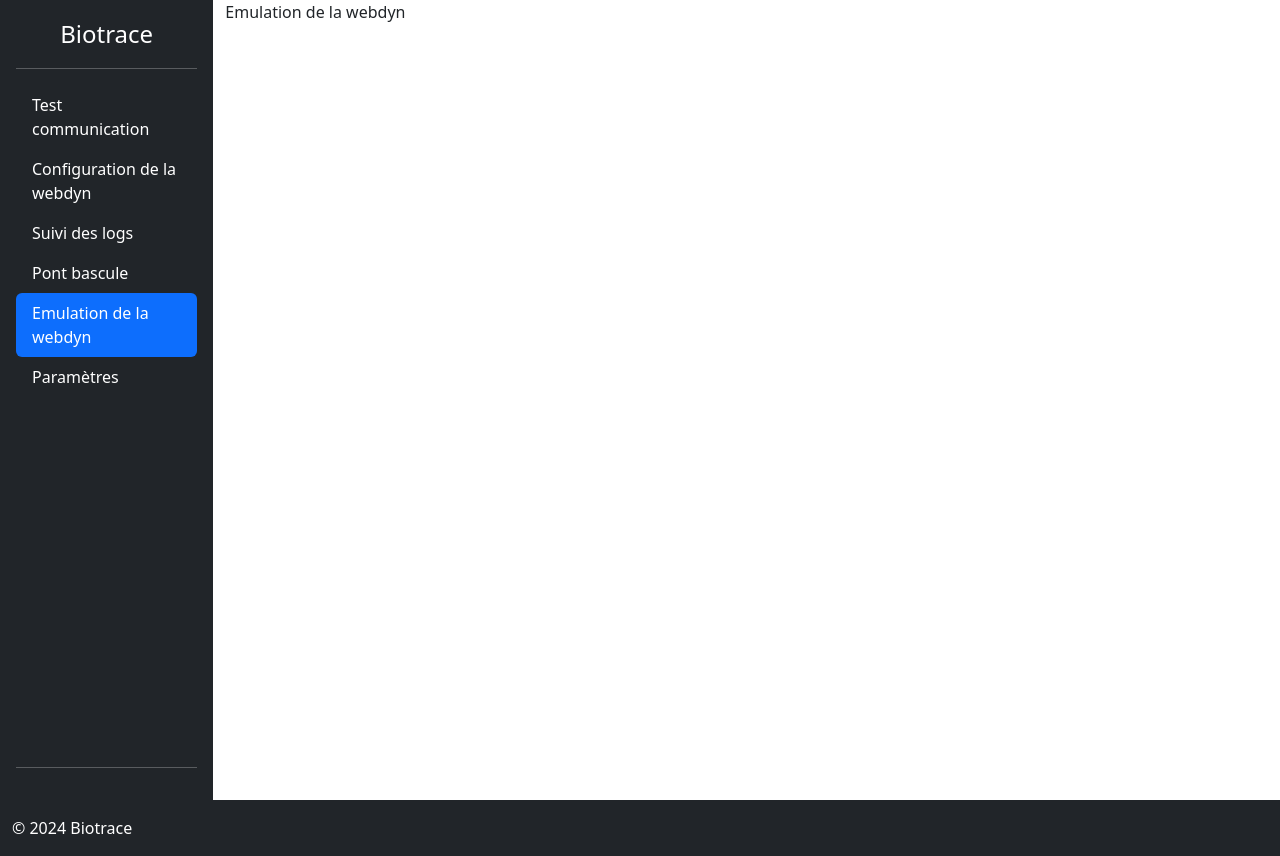
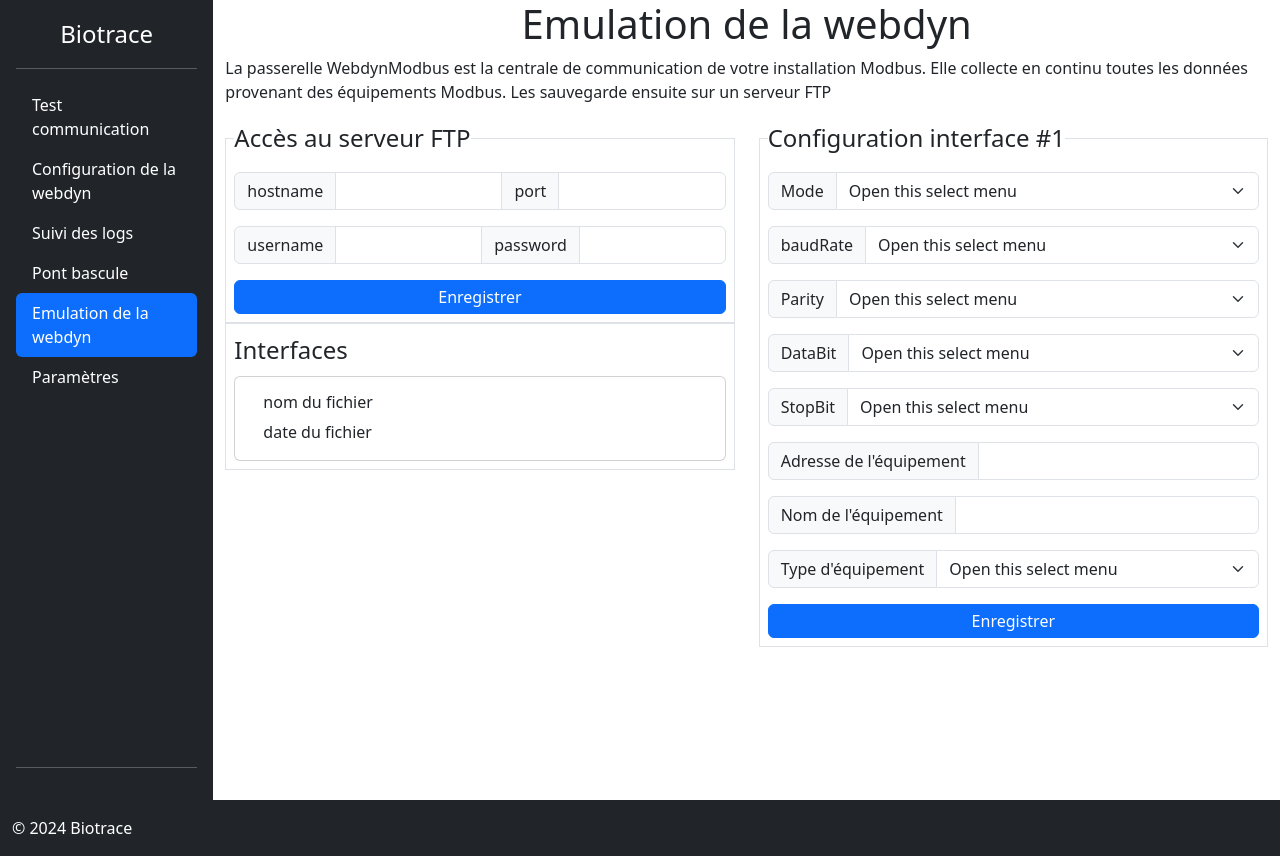
Before and after one commit to TLBail/biotrace, a Flask app: page /webdynemul in a window 1280 px wide. Run offline with Flask 3, Linux system fonts and the light colour scheme; parts of the project's set-up code (start-up, migrations or seed data) failed here and were passed over.

Commit message:
Ajout page emulation webdyn

```diff
--- a/app/templates/routes/webdynemul.html
+++ b/app/templates/routes/webdynemul.html
@@ -1,7 +1,129 @@
 {% extends 'base.html' %}
 {% block title %}Webdyn Emul{% endblock %}
 {% block content %}
-<div>
+<h1 class="text-center">
     Emulation de la webdyn
+</h1>
+<p>
+La passerelle WebdynModbus est la centrale de communication de votre installation Modbus. Elle
+collecte en continu toutes les données provenant des équipements Modbus. Les sauvegarde ensuite
+sur un serveur FTP
+</p>
+<div class="row">
+	<div class="col md-5">
+		<fieldset class="border p-2">
+			<legend class="float-none w-auto">Accès au serveur FTP</legend>
+			<div class="input-group pb-3">
+				<span class="input-group-text">hostname</span>
+				<input type="text" class="form-control" id="hostname">
+				<span class="input-group-text">port</span>
+				<input type="number" class="form-control" id="port">
+			</div>
+
+			<div class="input-group pb-3">
+				<span class="input-group-text">username</span>
+				<input type="text" class="form-control" id="username">
+				<span class="input-group-text">password</span>
+				<input type="password" class="form-control" id="passwd">
+			</div>
+			<div class="mt-auto">
+				<button type="button" class="p-1 btn w-100 btn-primary">Enregistrer</button>
+			</div>
+		</fieldset>
+		<fieldset class="border p-2">
+			<legend class="flaot-none w-auto">Interfaces</legend>
+			<div class="container" style="max-height: 250px; overflow-y: scroll;">
+					<div id="configs_container" class="row gy-3">
+						<div class="card cardConfigScript" id="cardConfigScript">
+							<div class="card-body">
+								<h6 class="card-title">
+									nom du fichier
+								</h6>
+								<p class="card-text">date du fichier</p>
+							</div>
+						</div>
+					</div>
+				</div>
+		</fieldset>
+	</div>
+
+	<div class="col md-5">
+		<fieldset class="border p-2">
+			<legend class="float-none w-auto" id="legendInterface">Configuration interface #1</legend>
+			<div class="input-group pb-3">
+				<span class="input-group-text">Mode</span>
+				<select class="form-select" aria-label="Default select example" id="mode">
+					<option selected>Open this select menu</option>
+					<option value="1">One</option>
+					<option value="2">Two</option>
+					<option value="3">Three</option>
+				</select>
+			</div>
+
+			<div class="input-group pb-3">
+				<span class="input-group-text">baudRate</span>
+				<select class="form-select" aria-label="Default select example" id="baudrate">
+					<option selected>Open this select menu</option>
+					<option value="1">One</option>
+					<option value="2">Two</option>
+					<option value="3">Three</option>
+				</select>
+			</div>
+
+			<div class="input-group pb-3">
+				<span class="input-group-text">Parity</span>
+				<select class="form-select" aria-label="Default select example" id="parity">
+					<option selected>Open this select menu</option>
+					<option value="1">One</option>
+					<option value="2">Two</option>
+					<option value="3">Three</option>
+				</select>
+			</div>
+
+			<div class="input-group pb-3">
+				<span class="input-group-text">DataBit</span>
+				<select class="form-select" aria-label="Default select example" id="dataBit">
+					<option selected>Open this select menu</option>
+					<option value="1">One</option>
+					<option value="2">Two</option>
+					<option value="3">Three</option>
+				</select>
+			</div>
+
+			<div class="input-group pb-3">
+				<span class="input-group-text">StopBit</span>
+				<select class="form-select" aria-label="Default select example" id="stopBit">
+					<option selected>Open this select menu</option>
+					<option value="1">One</option>
+					<option value="2">Two</option>
+					<option value="3">Three</option>
+				</select>
+			</div>
+
+			<div class="input-group pb-3">
+				<span class="input-group-text">Adresse de l'équipement</span>
+				<input type="text" class="form-control" id="addrEqpt">
+			</div>
+
+			<div class="input-group pb-3">
+				<span class="input-group-text">Nom de l'équipement</span>
+				<input type="text" class="form-control" id="NameEqpt">
+			</div>
+
+			<div class="input-group pb-3">
+				<span class="input-group-text">Type d'équipement</span>
+				<select class="form-select" aria-label="Default select example" id="typeEqpt">
+					<option selected>Open this select menu</option>
+					<option value="1">One</option>
+					<option value="2">Two</option>
+					<option value="3">Three</option>
+				</select>
+			</div>
+
+			<div class="mt-auto">
+				<button type="button" class="p-1 btn w-100 btn-primary">Enregistrer</button>
+			</div>
+		</fieldset>
+	</div>
 </div>
 {% endblock %}
```
